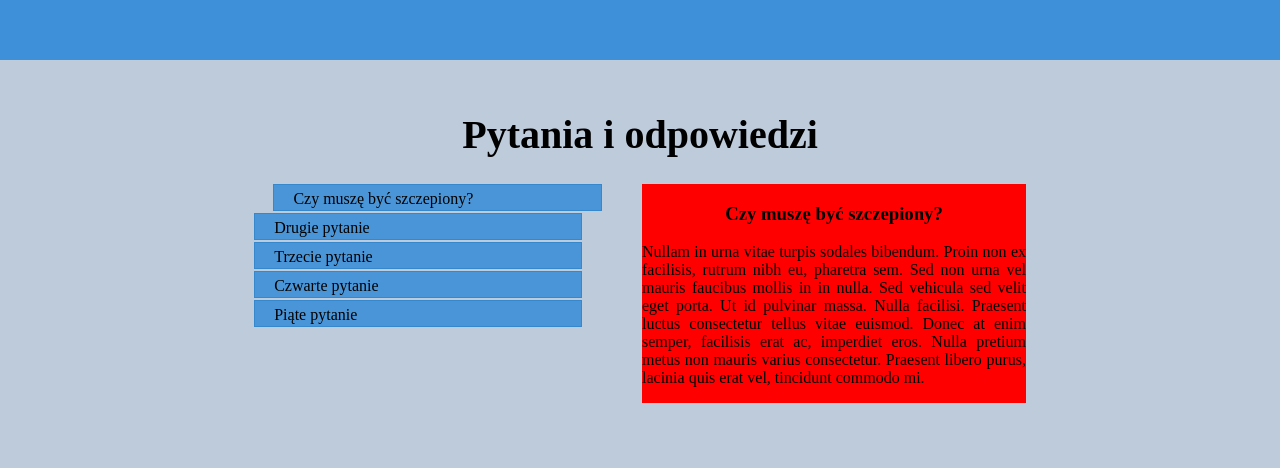
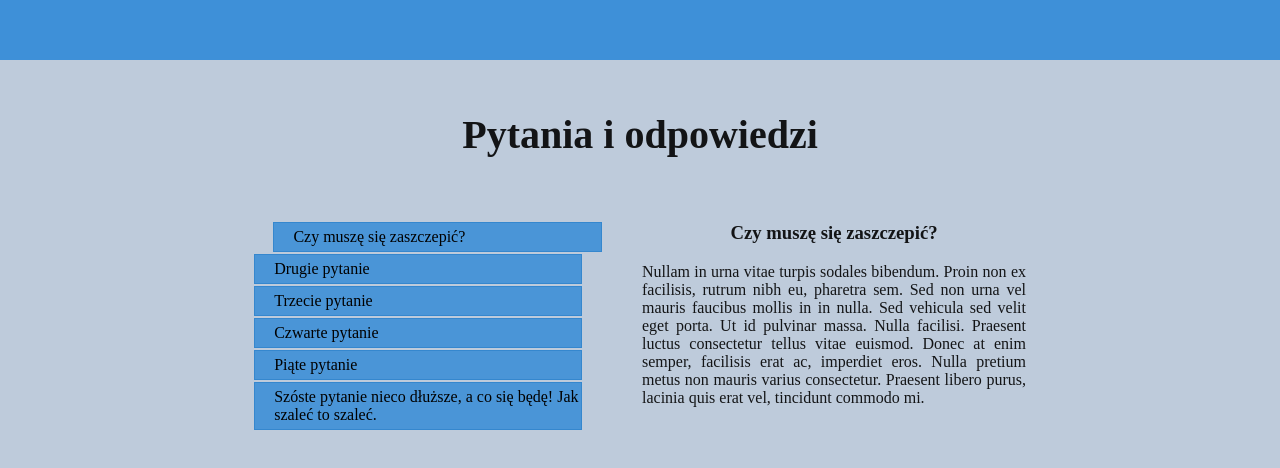
Before and after one commit to NilmergOmino/2-strona-firmowa, a plain HTML site: page index.html in a window 1280 px wide. Shown: the part 3140-3608 px from the top of the page. Drawn offline with Linux system fonts and the light colour scheme.

Commit message:
question section fixed

```diff
--- a/css/style.css
+++ b/css/style.css
@@ -266,8 +266,8 @@ body{
 .main__list-question-element{
     padding-left: 5%;
     display: block;
-    height: 20px;
     padding-top: 5px;
+    padding-bottom: 5px;
     width: 80%;
     background-color: rgba(62, 144, 216, 0.9);
     border: 1px solid rgba(52, 134, 206, 0.9);
@@ -286,14 +286,21 @@ body{
     outline: none;
 }
 .main__question-article{
+    color: rgba(0,0,0,0.9);
+    animation: fade-in;
+    animation-duration: 1s;
     display: inline-block;
     text-align: justify;
     width: 30%;
-    background-color: red;
 }
 .main__question-article_hidden{
     display: none;
 }
+.main__heading-questions{
+    margin-bottom: 5%;
+    color: rgba(0,0,0,0.9);
+}
 .main__heading-question-article{
     text-align: center;
+    margin-top: 0;
 }
--- a/index.html
+++ b/index.html
@@ -91,31 +91,36 @@
         <section class="main__section main__section-questions" id="pytania-i-odpowiedzi">
             <h2 class="main__heading main__heading-questions">Pytania i odpowiedzi</h2>
             <ol class="main__list-question">
-                <li class="main__list-question-element" role="button" aria-pressed="true" tabindex="0">Czy muszę być szczepiony?</li>
-                <li class="main__list-question-element" role="button" aria-pressed="false" tabindex="0">Drugie pytanie</li>
-                <li class="main__list-question-element" role="button" aria-pressed="false" tabindex="0">Trzecie pytanie</li>
-                <li class="main__list-question-element" role="button" aria-pressed="false" tabindex="0">Czwarte pytanie</li>
-                <li class="main__list-question-element" role="button" aria-pressed="false" tabindex="0">Piąte pytanie</li>
+                <li class="main__list-question-element" role="button" aria-pressed="true" aria-expanded="true" tabindex="0">Czy muszę się zaszczepić?</li>
+                <li class="main__list-question-element" role="button" aria-pressed="false" aria-expanded="false" tabindex="0">Drugie pytanie</li>
+                <li class="main__list-question-element" role="button" aria-pressed="false" aria-expanded="false" tabindex="0">Trzecie pytanie</li>
+                <li class="main__list-question-element" role="button" aria-pressed="false" aria-expanded="false" tabindex="0">Czwarte pytanie</li>
+                <li class="main__list-question-element" role="button" aria-pressed="false" aria-expanded="false" tabindex="0">Piąte pytanie</li>
+                <li class="main__list-question-element" role="button" aria-pressed="false" aria-expanded="false" tabindex="0">Szóste pytanie nieco dłuższe, a co się będę! Jak szaleć to szaleć.</li>
             </ol>
             <article class="main__question-article main__question-article_visible">
-                <h3 class="main__heading-question-article">Czy muszę być szczepiony?</h3>
+                <h3 class="main__heading-question-article">Czy muszę się zaszczepić?</h3>
                 <p>Nullam in urna vitae turpis sodales bibendum. Proin non ex facilisis, rutrum nibh eu, pharetra sem. Sed non urna vel mauris faucibus mollis in in nulla. Sed vehicula sed velit eget porta. Ut id pulvinar massa. Nulla facilisi. Praesent luctus consectetur tellus vitae euismod. Donec at enim semper, facilisis erat ac, imperdiet eros. Nulla pretium metus non mauris varius consectetur. Praesent libero purus, lacinia quis erat vel, tincidunt commodo mi.</p>
             </article>
             <article class="main__question-article main__question-article_hidden">
                 <h3 class="main__heading-question-article">Drugie pytanie</h3>
-                <p>Nullam in urna vitae turpis sodales bibendum. Proin non ex facilisis, rutrum nibh eu, pharetra sem. Sed non urna vel mauris faucibus mollis in in nulla. Sed vehicula sed velit eget porta. Ut id pulvinar massa. Nulla facilisi. Praesent luctus consectetur tellus vitae euismod. Donec at enim semper, facilisis erat ac, imperdiet eros. Nulla pretium metus non mauris varius consectetur. Praesent libero purus, lacinia quis erat vel, tincidunt commodo mi.</p>
+                <p>Vivamus nec mauris nec mi lobortis faucibus ac at felis. Donec sit amet lectus efficitur, luctus mi eget, placerat risus. Sed tempor nisl ut tristique aliquam. Nulla pharetra neque id suscipit venenatis. Lorem ipsum dolor sit amet, consectetur adipiscing elit. Fusce nisl odio, mattis quis lacus sed, facilisis mattis metus. Mauris sit amet sodales nisi. Cras a tellus tellus.</p>
             </article>
             <article class="main__question-article main__question-article_hidden">
                 <h3 class="main__heading-question-article">Trzecie pytanie</h3>
-                <p>Nullam in urna vitae turpis sodales bibendum. Proin non ex facilisis, rutrum nibh eu, pharetra sem. Sed non urna vel mauris faucibus mollis in in nulla. Sed vehicula sed velit eget porta. Ut id pulvinar massa. Nulla facilisi. Praesent luctus consectetur tellus vitae euismod. Donec at enim semper, facilisis erat ac, imperdiet eros. Nulla pretium metus non mauris varius consectetur. Praesent libero purus, lacinia quis erat vel, tincidunt commodo mi.</p>
+                <p>In id imperdiet libero. Pellentesque id volutpat leo. Proin auctor tortor vitae velit pretium tempus. Cras eu metus nisl. Morbi vitae iaculis purus. Mauris neque tortor, dictum nec semper ac, scelerisque non mauris. Sed eget arcu orci. Vestibulum lacinia nulla id nulla varius, nec interdum turpis sagittis.</p>
             </article>
             <article class="main__question-article main__question-article_hidden">
                 <h3 class="main__heading-question-article">Czwarte pytanie</h3>
-                <p>Nullam in urna vitae turpis sodales bibendum. Proin non ex facilisis, rutrum nibh eu, pharetra sem. Sed non urna vel mauris faucibus mollis in in nulla. Sed vehicula sed velit eget porta. Ut id pulvinar massa. Nulla facilisi. Praesent luctus consectetur tellus vitae euismod. Donec at enim semper, facilisis erat ac, imperdiet eros. Nulla pretium metus non mauris varius consectetur. Praesent libero purus, lacinia quis erat vel, tincidunt commodo mi.</p>
+                <p>Quisque ut dui tincidunt lorem efficitur pretium. Maecenas diam erat, viverra quis ullamcorper vitae, tristique eget nibh. Duis egestas a purus quis mattis. Nulla pharetra pellentesque urna, eu sollicitudin lectus aliquam eget. Vivamus pretium rutrum posuere. Nunc a risus lectus. Fusce nunc nibh, aliquam quis eros vel, consectetur varius lacus. Duis convallis turpis a iaculis feugiat. Praesent nisi sapien, pretium et sagittis nec, bibendum id nunc. Donec quis magna ornare, rutrum purus at, tincidunt dui. Aliquam hendrerit pretium iaculis.</p>
             </article>
             <article class="main__question-article main__question-article_hidden">
                 <h3 class="main__heading-question-article">Piąte pytanie</h3>
-                <p>Nullam in urna vitae turpis sodales bibendum. Proin non ex facilisis, rutrum nibh eu, pharetra sem. Sed non urna vel mauris faucibus mollis in in nulla. Sed vehicula sed velit eget porta. Ut id pulvinar massa. Nulla facilisi. Praesent luctus consectetur tellus vitae euismod. Donec at enim semper, facilisis erat ac, imperdiet eros. Nulla pretium metus non mauris varius consectetur. Praesent libero purus, lacinia quis erat vel, tincidunt commodo mi.</p>
+                <p>Maecenas consectetur ac enim et pulvinar. Etiam urna orci, vehicula sit amet bibendum facilisis, scelerisque nec purus. Nulla vehicula, est nec tincidunt fringilla, tortor urna ultricies metus, at accumsan lectus nibh at lacus. Maecenas metus tortor, feugiat sit amet tellus in, tincidunt rutrum est. Sed vehicula sed velit eget porta. Ut id pulvinar massa. Nulla facilisi.</p>
+            </article>
+            <article class="main__question-article main__question-article_hidden">
+                <h3 class="main__heading-question-article">Szóste pytanie nieco dłuższe, a co się będę! Jak szaleć to szaleć.</h3>
+                <p>Nunc tempus in turpis eu convallis. Maecenas consectetur ac enim et pulvinar. Etiam urna orci, vehicula sit amet bibendum facilisis, scelerisque nec purus. Nulla vehicula, est nec tincidunt fringilla, tortor urna ultricies metus, at accumsan lectus nibh at lacus. Maecenas metus tortor, feugiat sit amet tellus in, tincidunt rutrum est. Aliquam tempor varius justo, nec cursus turpis imperdiet a. Curabitur laoreet vitae libero non congue. Nunc rutrum, leo gravida auctor blandit, nisi lectus commodo ipsum, facilisis lacinia massa lacus at erat.</p>
             </article>
         </section>
         <section class="main__section main__section-contact" id="kontakt">
--- a/js/action.js
+++ b/js/action.js
@@ -1,3 +1,4 @@
+// toggle artykułów w sekcji pytań i odpowiedzi
 window.addEventListener('load', function(){
     var listButtons = document.getElementsByClassName('main__list-question-element');
     var articles = document.getElementsByClassName('main__question-article');
@@ -6,8 +7,10 @@ window.addEventListener('load', function(){
         if (element.getAttribute("aria-pressed") === "false") {
             for(var i=0;i<listButtons.length;i++){
                 listButtons[i].setAttribute("aria-pressed", "false");
+                listButtons[i].setAttribute("aria-expanded", "false");
             }
             element.setAttribute("aria-pressed", "true");
+            element.setAttribute("aria-expanded", "true");
             for (var j = 0; j < listButtons.length; j++) {
                 if (listButtons[j].getAttribute("aria-pressed") === element.getAttribute("aria-pressed") ) {
                     articleVisible[0].classList.toggle('main__question-article_hidden');
```
